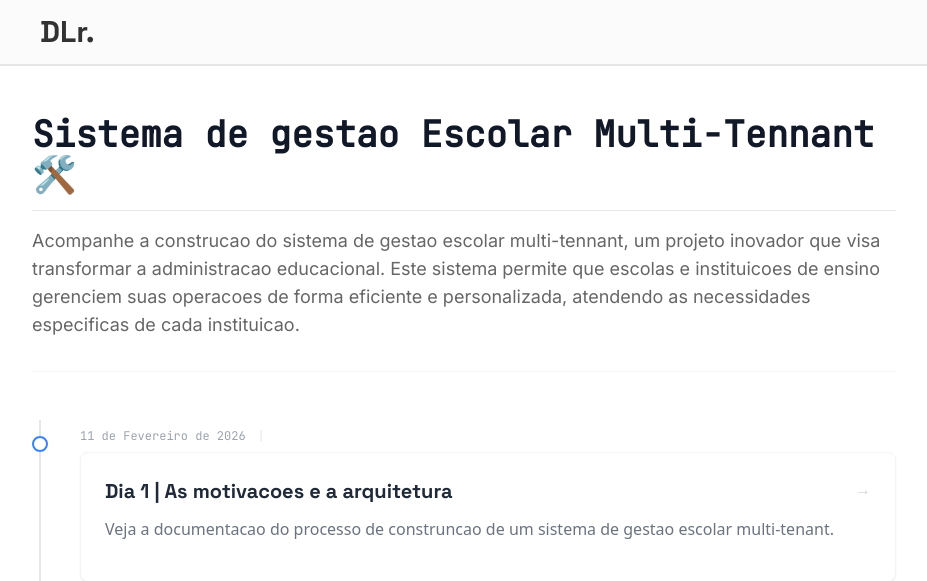
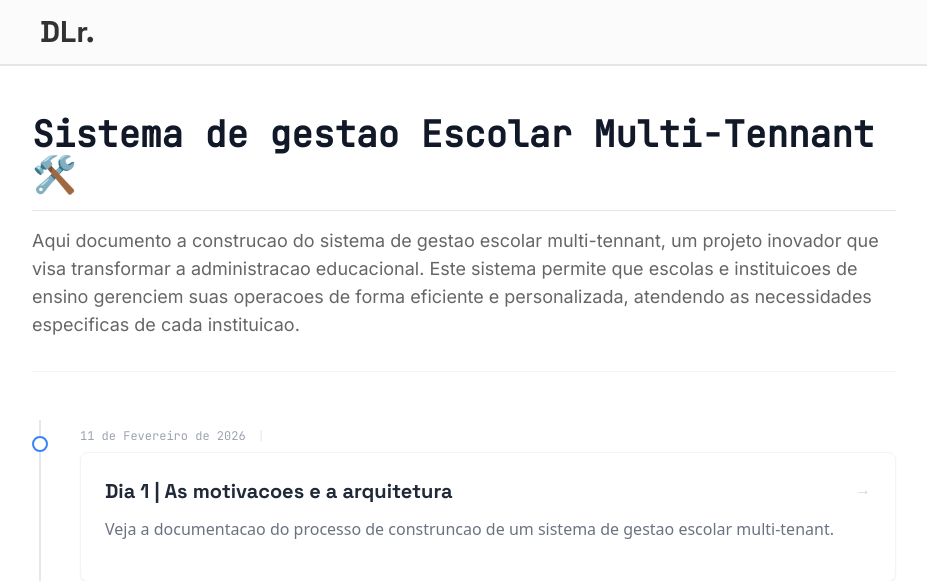
Before and after one commit to delcioleonardorofino/Journal, a Flask app: page /multitenant in a window 1280 px wide. Shown: the top 581 px of the page, without its empty margins (176-1103 px from the left). Run offline with Flask 3, Linux system fonts and the light colour scheme; some libraries are stand-ins or nearby versions.

Commit message:
Atualizar o multitennant.html

```diff
--- a/backend/templates/multitennant.html
+++ b/backend/templates/multitennant.html
@@ -10,7 +10,7 @@
         <h1 class="text-4xl font-mono font-bold text-gray-900 mb-4">Sistema de gestao Escolar Multi-Tennant 🛠️</h1>
         <hr>
         <p class="mt-4 text-sm font-body text-text-muted leading-relaxed md:text-lg">
-            Acompanhe a construcao do sistema de gestao escolar multi-tennant, um projeto inovador que visa transformar a administracao educacional. Este sistema permite que escolas e instituicoes de ensino gerenciem suas operacoes de forma eficiente e personalizada, atendendo as necessidades especificas de cada instituicao.
+            Aqui documento a construcao do sistema de gestao escolar multi-tennant, um projeto inovador que visa transformar a administracao educacional. Este sistema permite que escolas e instituicoes de ensino gerenciem suas operacoes de forma eficiente e personalizada, atendendo as necessidades especificas de cada instituicao.
     </header>
 
     <div class="relative flex flex-col gap-8 posts py-2">
```
